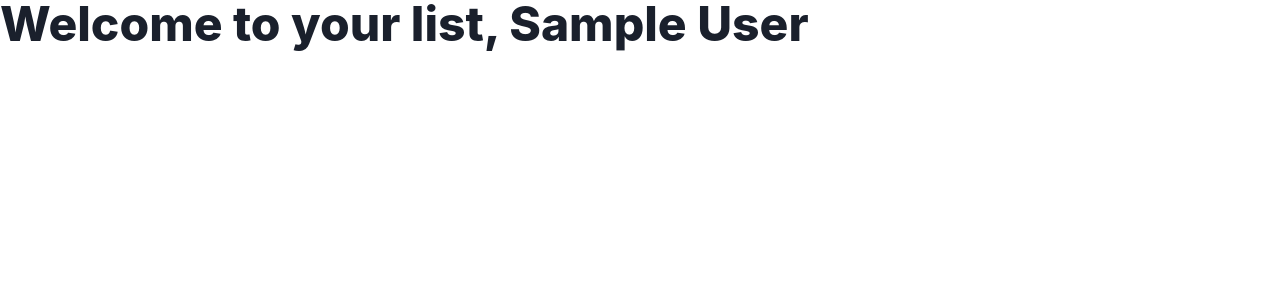
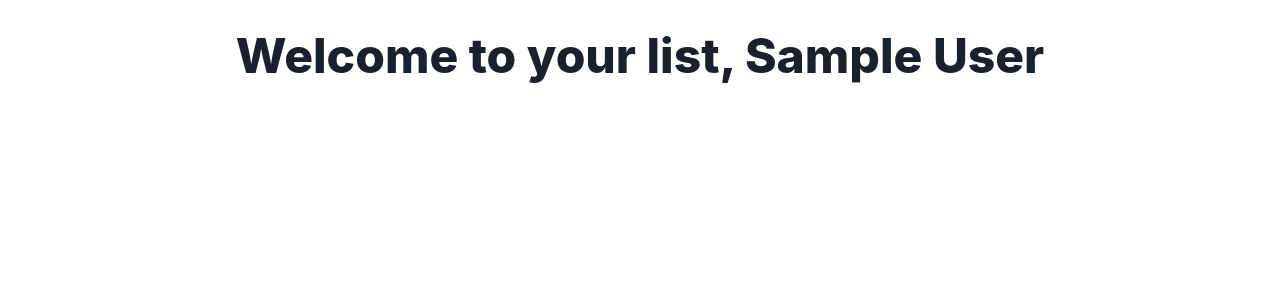
Before and after one commit to kelnerroberto/Desafio-T-cnico---Blitz-de-Carreira, a React (Create React App) app in the folder application/: page /home/todolist in a window 1280 px wide. Shown: the top 300 px of the page. Built offline with nearby package versions, Linux system fonts and the light colour scheme; sample sign-in values are in the browser's storage.

Commit message:
installation of react icons

```diff
--- a/application/src/components/main/Header.jsx
+++ b/application/src/components/main/Header.jsx
@@ -5,7 +5,7 @@ export default function Header() {
   const user = JSON.parse(localStorage.getItem('user'));
   console.log(user);
   return(
-    <Heading mb='8' fontWeight='extrabold' size='2xl'>
+    <Heading mt='8' mb='8' fontWeight='extrabold' size='2xl'>
       Welcome to your list, { user.name }
     </Heading>
   )
--- /dev/null
+++ b/application/src/components/main/ListComponent.jsx
@@ -0,0 +1,3 @@
+import React from 'react';
+import { VStack, HStack } from '@chakra-ui/layout';
+import { IconButton } from '@chakra-ui/button';
--- a/application/src/pages/ToDoListHomePage.jsx
+++ b/application/src/pages/ToDoListHomePage.jsx
@@ -4,7 +4,7 @@ import Header from '../components/main/Header';
 
 export default function ToDoListHomePage() {
   return (
-    <Flex>
+    <Flex height='100vh' justifyContent='center'>
       <Header />
     </Flex>
   )
--- /dev/null
+++ b/package.json
@@ -0,0 +1,5 @@
+{
+  "dependencies": {
+    "react-icons": "^4.3.1"
+  }
+}
```
Also changed, not shown: 1 other file (tests, documents, lock files or other folders).
